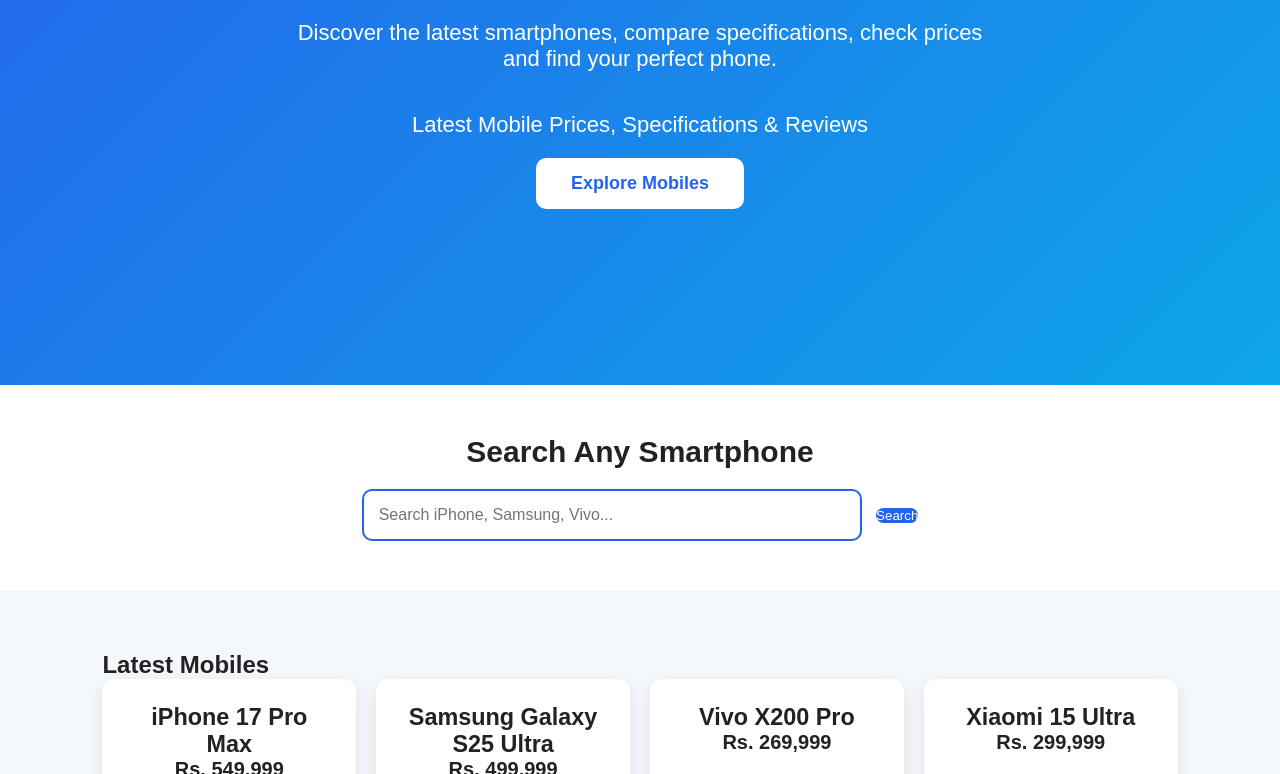
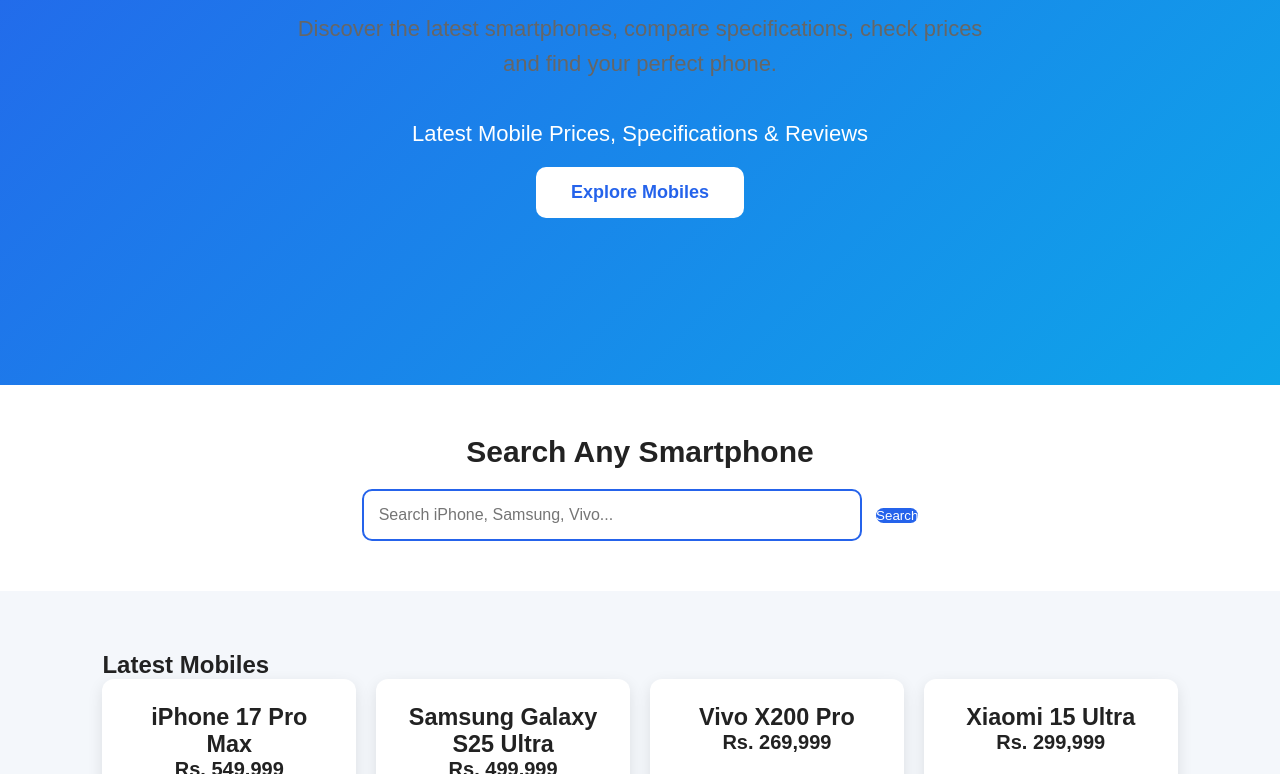
Before and after one commit to wwwelphablack-sketch/tech-mobile-hub, a plain HTML site: page index.html in a window 1280 px wide. Shown: the part 326-1100 px from the top of the page. Drawn offline with Linux system fonts and the light colour scheme.

Commit message:
Update style.css

```diff
--- a/style.css
+++ b/style.css
@@ -681,3 +681,11 @@ margin-left:8px;
 font-weight:bold;
 display:inline-block;
 }
+.hero-text{
+    text-align:center;
+    font-size:18px;
+    color:#666;
+    margin-top:10px;
+    margin-bottom:20px;
+    line-height:1.6;
+}
```
